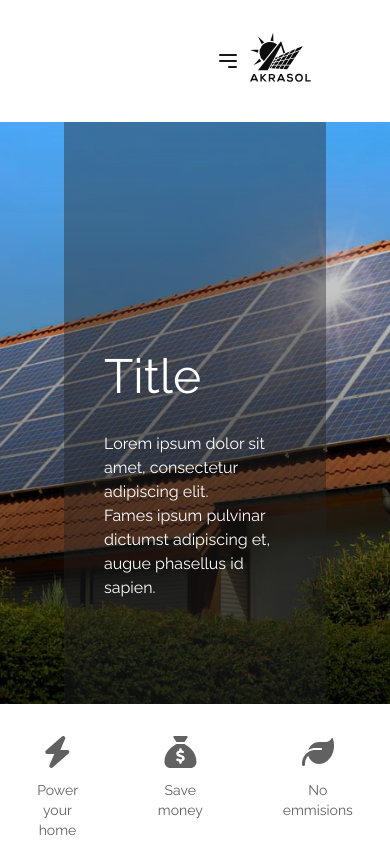
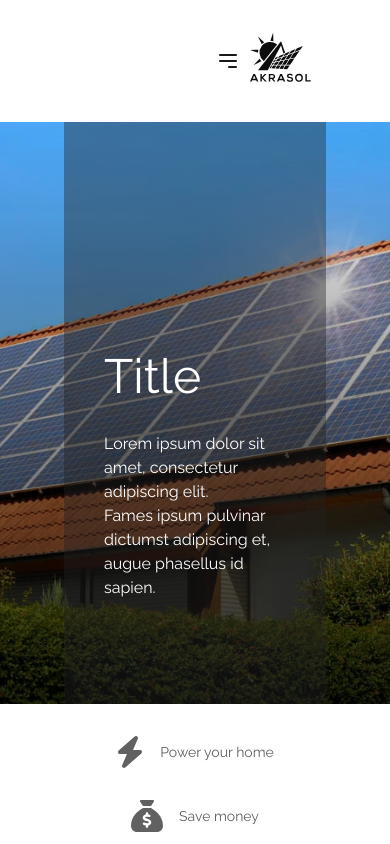
Before and after one commit to akrapovicivan/akrasol, a Next.js app: page / in a window 390 px wide. Shown: the top 844 px of the page. Built offline with nearby package versions, Linux system fonts and the light colour scheme; no server answers.

Commit message:
Improve responsivity on homepage

```diff
--- a/src/app/page.tsx
+++ b/src/app/page.tsx
@@ -13,18 +13,18 @@ export default function HomePage() {
                     Fames ipsum pulvinar dictumst adipiscing et, augue phasellus id sapien.</p>
                 </div>
             </div>
-            <div className="p-8 px-48 max-[888px]:px-16 flex flex-row justify-center gap-x-20">
-                <div className="flex flex-col w-[120px]">
+            <div className="p-8 px-48 max-[888px]:px-16 flex flex-col justify-center gap-x-20 gap-y-8 md:flex-row md:w-full">
+                <div className="flex flex-row gap-4 justify-center md:flex-col">
                     <FontAwesomeIcon icon={faBolt} size="2x" className="text-[#616161]" />
-                    <span className='text-sm text-[#616161] mt-3 text-center'>Power your home</span>
+                    <span className='text-sm text-[#616161] text-center inline-flex items-center'>Power your home</span>
                 </div>
-                <div className="flex flex-col w-[120px]">
+                <div className="flex flex-row gap-4 justify-center md:flex-col">
                     <FontAwesomeIcon icon={faSackDollar} size="2x" className="text-[#616161]" />
-                    <span className='text-sm text-[#616161] mt-3 text-center'>Save money</span>
+                    <span className='text-sm text-[#616161] text-center inline-flex items-center'>Save money</span>
                 </div>
-                <div className="flex flex-col w-[120px]">
+                <div className="flex flex-row gap-4 justify-center md:flex-col md:items-center">
                     <FontAwesomeIcon icon={faLeaf} size="2x" className="text-[#616161]" />
-                    <span className='text-sm text-[#616161] mt-3 text-center'>No emmisions</span>
+                    <span className='text-sm text-[#616161] text-center inline-flex items-center'>No emmisions</span>
                 </div>
             </div>
             <div className='px-48 max-[888px]:px-16'>
```
